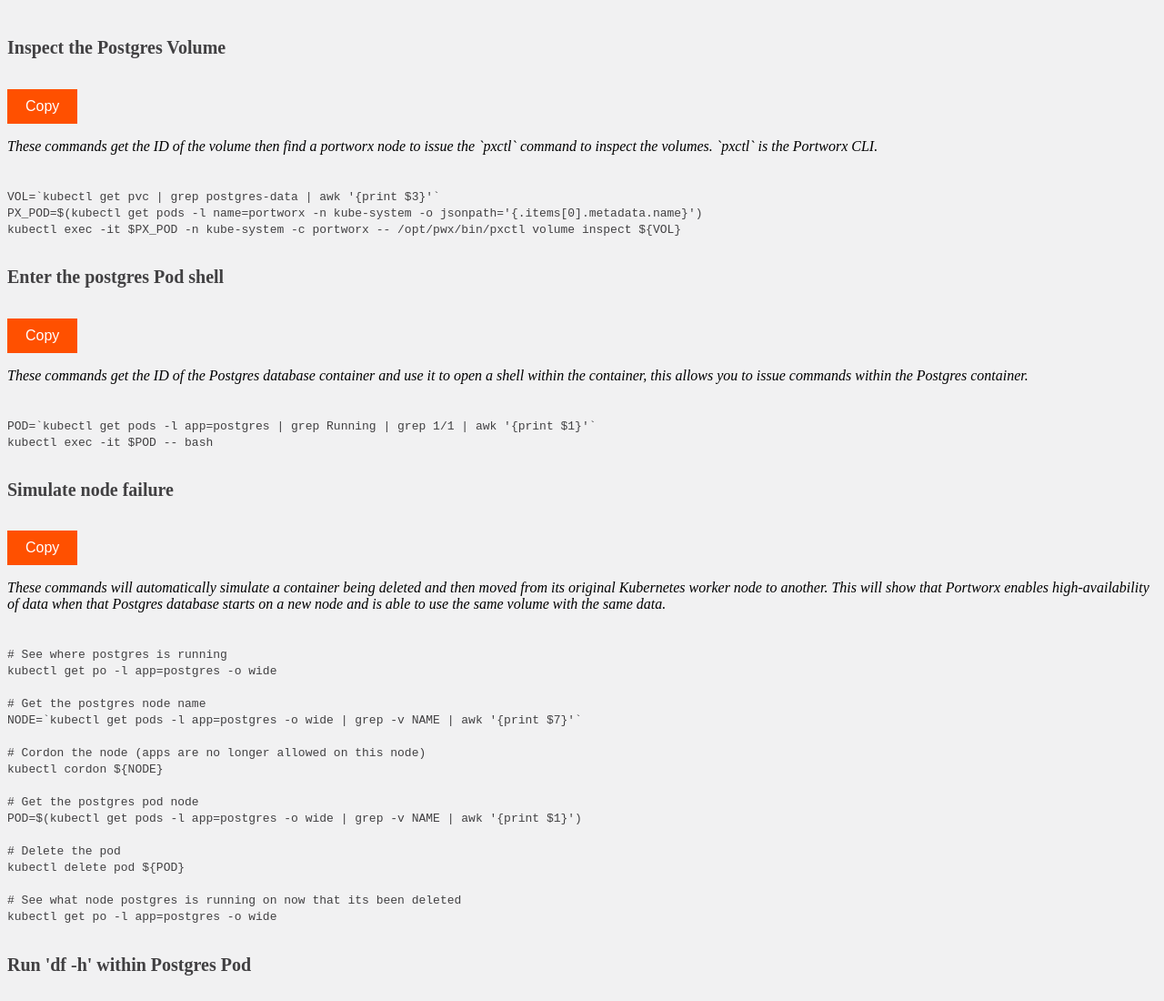
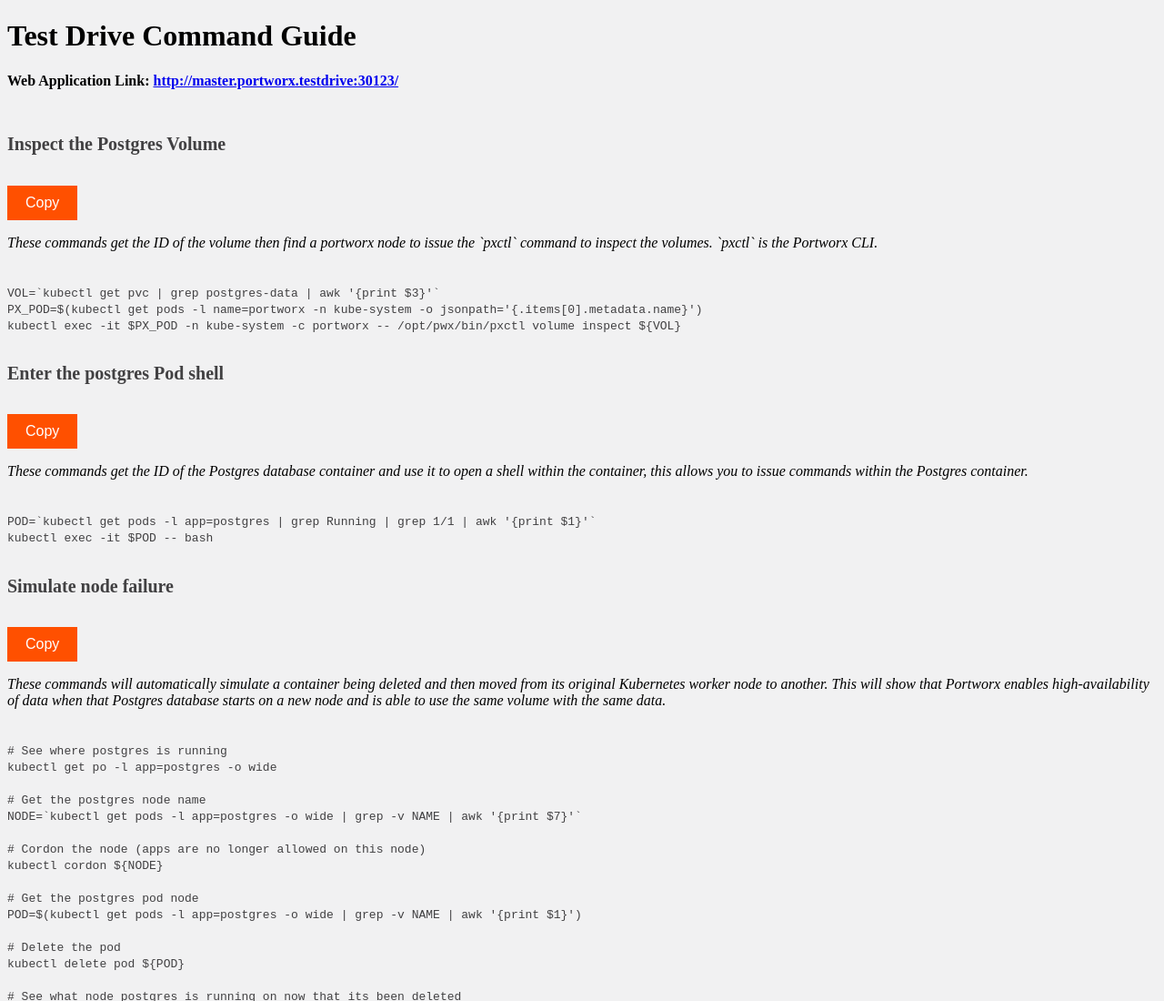
Before and after one commit to wallnerryan/testdrive-guides, a plain HTML site: page intro-px/index.html in a window 1280 px wide. Shown: the top 1100 px of the page at 91% size. Drawn offline with nearby package versions, Linux system fonts and the light colour scheme; some packages are replaced by stand-ins of ours; a script that the page names is missing.

Commit message:
add link

```diff
--- a/intro-px/index.html
+++ b/intro-px/index.html
@@ -11,8 +11,16 @@
 <script src="https://cdnjs.cloudflare.com/ajax/libs/clipboard.js/2.0.6/clipboard.min.js"></script>
 <script src="copying.js"></script>
 
+<h1>Test Drive Command Guide</h1>
+
 <div class="copied">
 </div>
+
+<dive>
+  <p style="font-weight: bolder;"> Web Application Link:
+  <a href="http://master.portworx.testdrive:30123/" target="_blank">http://master.portworx.testdrive:30123/</a>
+  </p>
+</dive>
 
 <div class="mainbucket">
 <div class="buttonpad">
```
